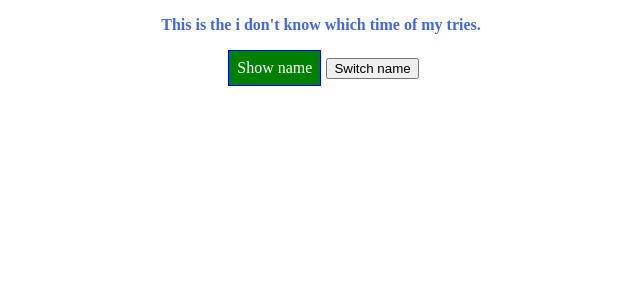
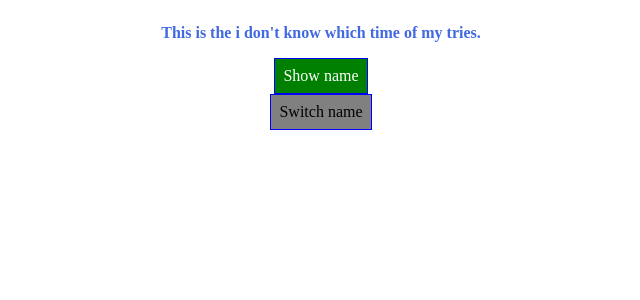
Before and after one commit to JunboJ/ReactJs-sideProject, a React (Create React App) app: page / in a window 1280 px wide. Shown: the top 300 px of the page, without its empty margins (319-959 px from the left). Built offline with nearby package versions, Linux system fonts and the light colour scheme.

Commit message:
styling with css module

```diff
--- a/src/App.css
+++ /dev/null
@@ -1,3 +0,0 @@
-.App {
-  text-align: center;
-}
--- a/src/App.js
+++ b/src/App.js
@@ -1,7 +1,7 @@
 import React, { Component } from 'react';
 // import React, { useState } from 'react';
-import Radium, { StyleRoot } from 'radium';
-import './App.css';
+// import Radium, { StyleRoot } from 'radium';
+import style from './App.module.css';
 import Person from '../src/Person/Person.js';
 
 class App extends Component {
@@ -46,27 +46,12 @@ class App extends Component {
 
   // react will excute render func when it decide to update views
   render() {
-
-    const styling = {
-      backgroundColor: 'green',
-      color: 'white',
-      font: 'inherit',
-      border: '1px solid blue',
-      padding: '8px',
-      margin: 'auto 5px',
-      ':hover': {
-        backgroundColor: 'lightgreen',
-        border: '2px solid lightblue'
-      }
-    };
-
+    let buttonStyle = style.Green;
     let persons = null;
     // condition check
     if (this.state.showPersons) {
-      styling.backgroundColor = 'red';
-      styling[':hover'] = {
-        backgroundColor: 'grey'
-      }
+      buttonStyle = style.Red;
+
       persons =
         <div>
           {this.state.persons.map((person, index) => {
@@ -86,37 +71,37 @@ class App extends Component {
 
     const classes = [];
     if (this.state.persons.length === 2) {
-      classes.push('full', 'bold');
+      classes.push(style.bold, style.full);
     }
     if (this.state.persons.length < 2) {
-      classes.push('available');
+      classes.push(style.available);
     }
 
     return (
-      <StyleRoot>
-        <div className="App">
+      // <StyleRoot>
+      <div className={`flex-container ${style.App}`}>
         <p className={classes.join(' ')}>This is  the i don't know which time of my tries.</p>
-
+        <div className={style.break}></div>
         <button
-            style={styling}
+          className={`${style.personCtrl} ${buttonStyle}`}
           onClick={this.togglePersonsNamesHandler}
         >{`${this.state.showPersons ? 'Hide' : 'Show'}`} name</button>
-
+        <div className={style.break}></div>
         {persons}
-
+        <div className={style.break}></div>
         <button
           onClick={() => { this.switchNameHandler('James!') }}
         >Switch name</button>
 
       </div>
-      </StyleRoot>
+      // </StyleRoot>
     );
     // the code above will be converted to the code below
     // return React.createElement('div', {className: 'App'}, React.createElement('p', null, 'This is a react app'));
   }
 }
 
-export default Radium(App);
+export default App;
 
 
 
--- /dev/null
+++ b/src/App.module.css
@@ -0,0 +1,53 @@
+.App {
+  display: flex;
+  flex-wrap: wrap;
+  justify-content: center;
+  text-align: center;
+}
+
+/* you can always use :global prefix to define style that can be used anywhere */
+:global button {
+  background-color: gray;
+  color: black;
+  font: inherit;
+  border: 1px solid blue;
+  padding: 8px;
+  margin: auto 5px;
+}
+
+button.Green {
+  background-color: green;
+  color: white;
+}
+
+button.Green:hover {
+  background-color: darkgreen;
+  color: white;
+}
+
+button.Red {
+  background-color: red;
+  color: white;
+}
+
+button.Red:hover {
+  background-color: darkred;
+  color: white;
+}
+
+.break {
+  flex: 0 1 100%;
+  height: 0;
+}
+
+.full {
+  color: royalblue;
+}
+
+.bold {
+  font-weight: bold;
+}
+
+.available {
+  color: rgb(117, 207, 57);
+}
--- a/src/Person/Person.js
+++ b/src/Person/Person.js
@@ -1,17 +1,13 @@
 import React from 'react';
-import Radium from 'radium';
-import './Person.css';
+// import Radium from 'radium';
+import style from './Person.module.css';
 
 const person = props => {
-    const styling = {
-        '@media (min-width: 500px)': {
-            width: '450px'
-        }
-    }
+
     return (
-        <div className="Person" style={styling}>
-            <div className="personBtnSet">
-                <button className="deletePerson_btn" onClick={props.delete}>&times;</button>
+        <div className={style.Person}>
+            <div className={style.personBtnSet}>
+                <button className={style.deletePerson_btn} onClick={props.delete}>&times;</button>
             </div>
             <p onClick={props.click}>I'm {props.name}. I'm {props.age} years old.</p>
             <p onClick={props.click}>{props.children}</p>
@@ -20,4 +16,4 @@ const person = props => {
     )
 };
 
-export default Radium(person);
+export default person;
--- a/src/Person/Person.css
+++ b/src/Person/Person.module.css
@@ -1,21 +1,15 @@
 .Person {
-    width: 60%;
+    width: 90%;
     margin: 1rem auto;
     border: 1px solid gray;
     border-radius: 0.5rem;
-    padding-bottom: 1rem;
+    padding: 1rem;
 }
 
-.full {
-    color: royalblue;
-}
-
-.bold {
-    font-weight: bold;
-}
-
-.available {
-    color: rgb(117, 207, 57);
+@media only screen and (min-width: 500px) {
+    .Person {
+        width: 500px
+    }
 }
 
 .deletePerson_btn {
```
Lines whose indentation alone changed are shown as unchanged.
